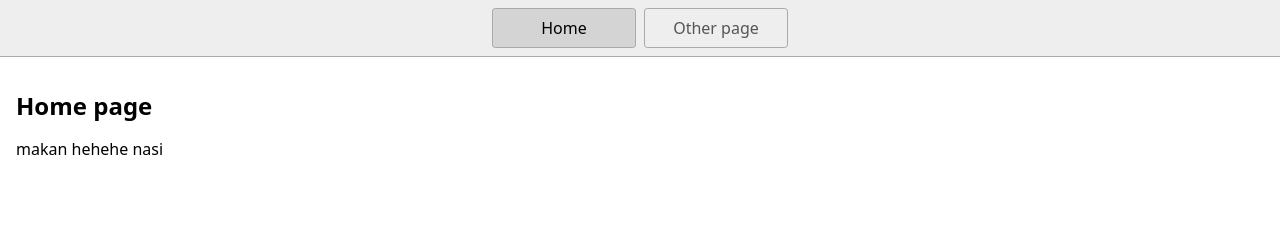
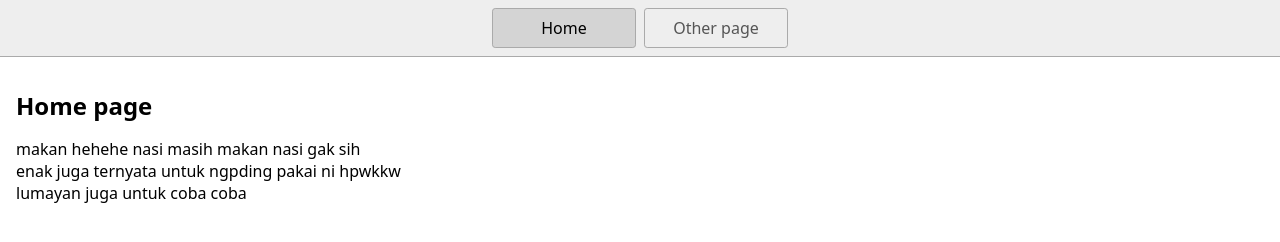
Before and after one commit to wildanjisung/stackblitz-repo, a plain HTML site: page index.html in a window 1280 px wide. Drawn offline with Linux system fonts and the light colour scheme.

Commit message:
test stack blits

```diff
--- a/index.html
+++ b/index.html
@@ -18,7 +18,9 @@
     </nav>
     <main>
       <h1>Home page</h1>
-      <div> makan hehehe nasi </div>
+      <div> makan hehehe nasi masih makan nasi gak sih </div>
+      <div>enak juga ternyata untuk ngpding pakai ni hpwkkw</div>
+      lumayan juga untuk coba coba
     </main>
   </body>
 </html>
```
